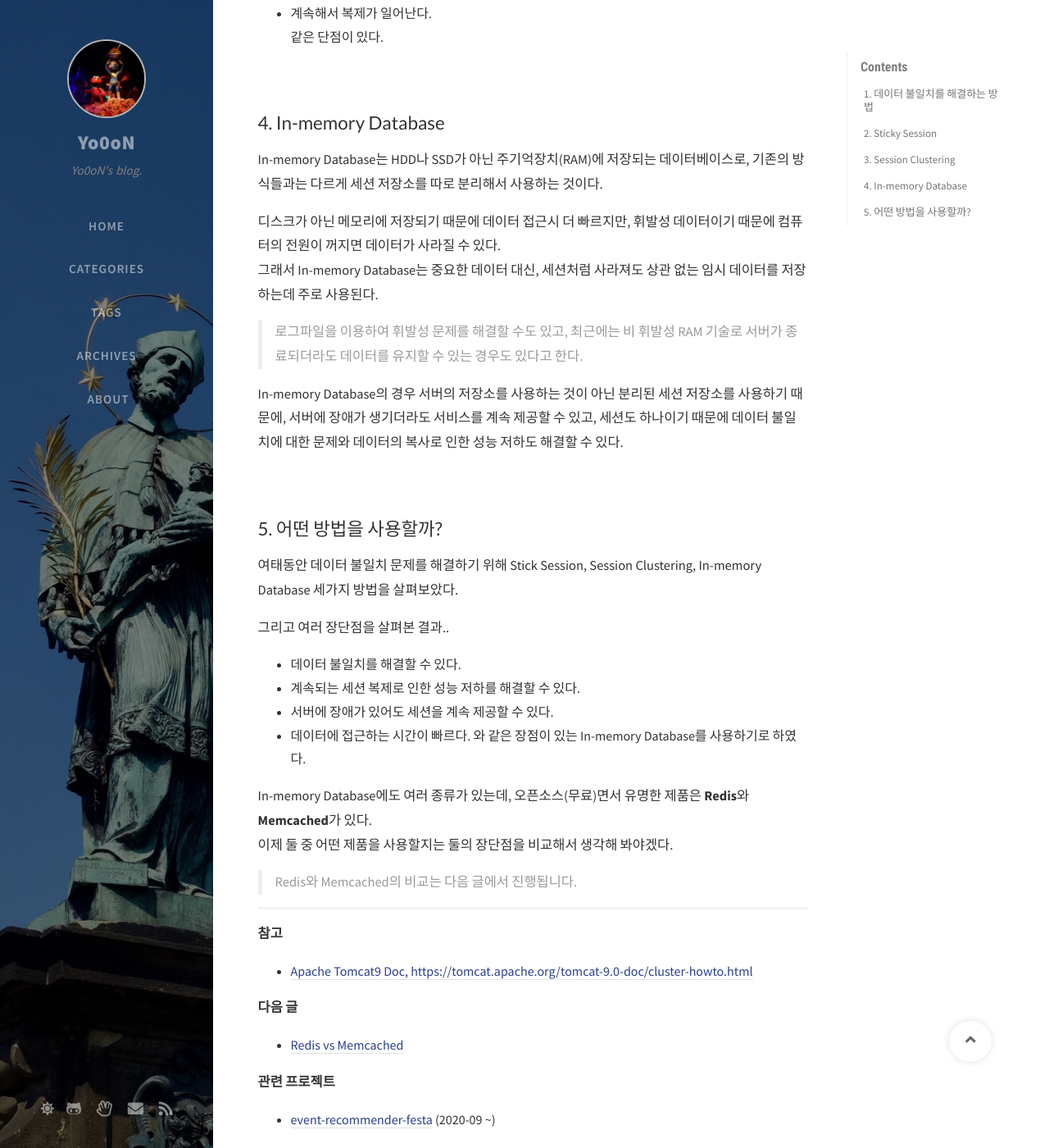
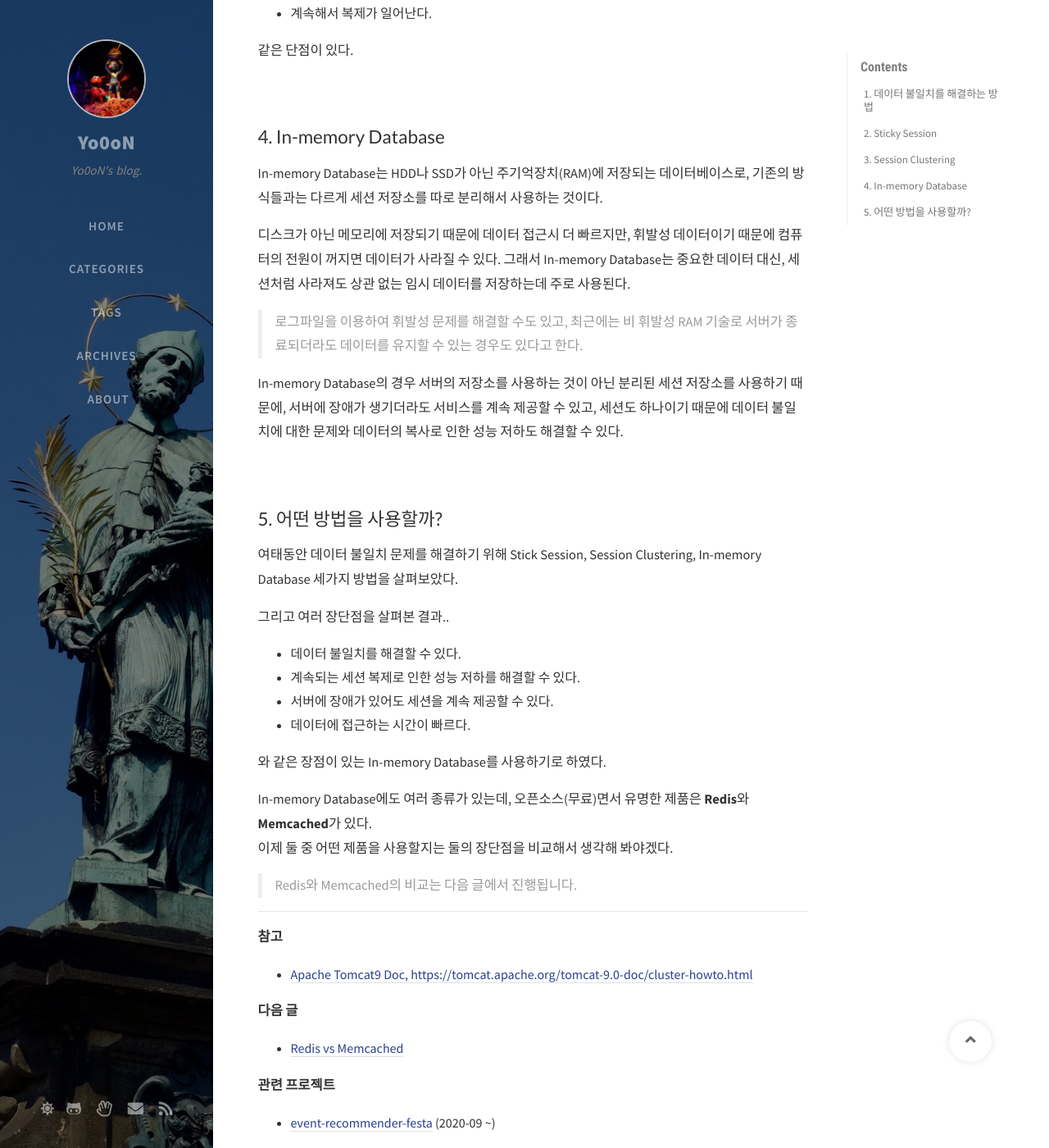
Before and after one commit to Yo0oN/Yo0oN.github.io, a Jekyll site: the page built from _posts/2020-10-11-Project.데이터불일치.md, in a window 1280 px wide and 1400 px high, scrolled down 3057 px. Shown: the whole window at 82% size. Built offline with Jekyll 4.4.1, drawn with Linux system fonts in a browser that asks for light colours; nearby versions of some CDN libraries; comment, search, counter and statistics services are not loaded.

```diff
--- a/_posts/2020-10-11-Project.데이터불일치.md
+++ b/_posts/2020-10-11-Project.데이터불일치.md
@@ -89,7 +89,8 @@ Primary node에 장애가 생길 경우 Backup node가 Primary node로 변하여
 
 하지만 해당 방식은
 - Proxy 서버에 요청이 들어오면 다시 Primary 서버에 요청을 하여 Key에 대한 값을 받아와야 한다.
-- 계속해서 복제가 일어난다.<br>
+- 계속해서 복제가 일어난다.
+
 같은 단점이 있다.
 
 <br>
@@ -98,9 +99,8 @@ Primary node에 장애가 생길 경우 Backup node가 Primary node로 변하여
 
 In-memory Database는 HDD나 SSD가 아닌 주기억장치(RAM)에 저장되는 데이터베이스로, 기존의 방식들과는 다르게 세션 저장소를 따로 분리해서 사용하는 것이다.
 
-디스크가 아닌 메모리에 저장되기 때문에 데이터 접근시 더 빠르지만, 휘발성 데이터이기 때문에 컴퓨터의 전원이 꺼지면 데이터가 사라질 수 있다.<br>
-그래서 In-memory Database는 중요한 데이터 대신, 세션처럼 사라져도 상관 없는 임시 데이터를 저장하는데 주로 사용된다.<br>
-> 로그파일을 이용하여 휘발성 문제를 해결할 수도 있고, 최근에는 비 휘발성 RAM 기술로 서버가 종료되더라도 데이터를 유지할 수 있는 경우도 있다고 한다.
+디스크가 아닌 메모리에 저장되기 때문에 데이터 접근시 더 빠르지만, 휘발성 데이터이기 때문에 컴퓨터의 전원이 꺼지면 데이터가 사라질 수 있다. 그래서 In-memory Database는 중요한 데이터 대신, 세션처럼 사라져도 상관 없는 임시 데이터를 저장하는데 주로 사용된다.<br>
+> 로그파일을 이용하여 휘발성 문제를 해결할 수도 있고, 최근에는 비 휘발성 RAM 기술로 서버가 종료되더라도 데이터를 유지할 수 있는 경우도 있다고 한다.<br>
 
 
 In-memory Database의 경우 서버의 저장소를 사용하는 것이 아닌 분리된 세션 저장소를 사용하기 때문에, 서버에 장애가 생기더라도 서비스를 계속 제공할 수 있고, 세션도 하나이기 때문에 데이터 불일치에 대한 문제와 데이터의 복사로 인한 성능 저하도 해결할 수 있다.
@@ -112,10 +112,12 @@ In-memory Database의 경우 서버의 저장소를 사용하는 것이 아닌
 여태동안 데이터 불일치 문제를 해결하기 위해 Stick Session, Session Clustering, In-memory Database 세가지 방법을 살펴보았다.
 
 그리고 여러 장단점을 살펴본 결과..
+
 - 데이터 불일치를 해결할 수 있다.
 - 계속되는 세션 복제로 인한 성능 저하를 해결할 수 있다.
 - 서버에 장애가 있어도 세션을 계속 제공할 수 있다.
 - 데이터에 접근하는 시간이 빠르다.
+
 와 같은 장점이 있는 In-memory Database를 사용하기로 하였다.
 
 In-memory Database에도 여러 종류가 있는데, 오픈소스(무료)면서 유명한 제품은 **Redis**와 **Memcached**가 있다.<br>
```
